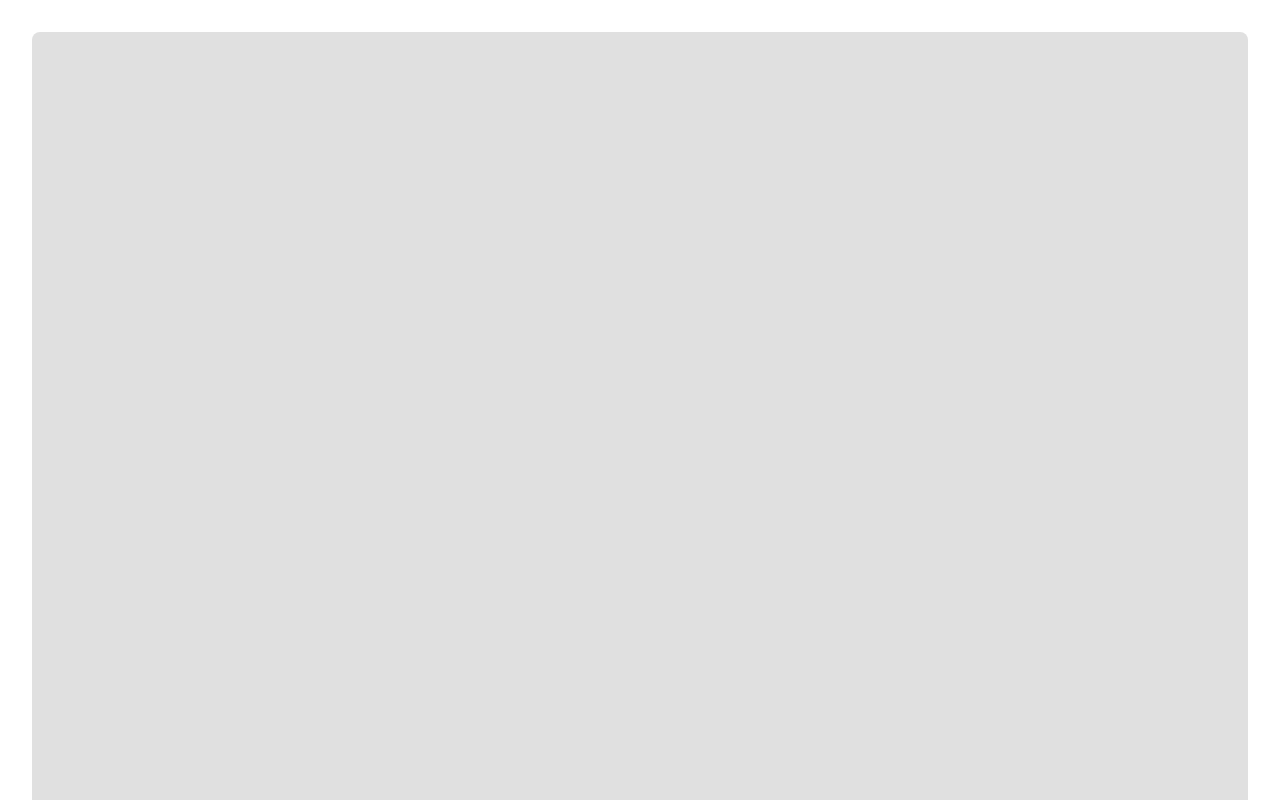
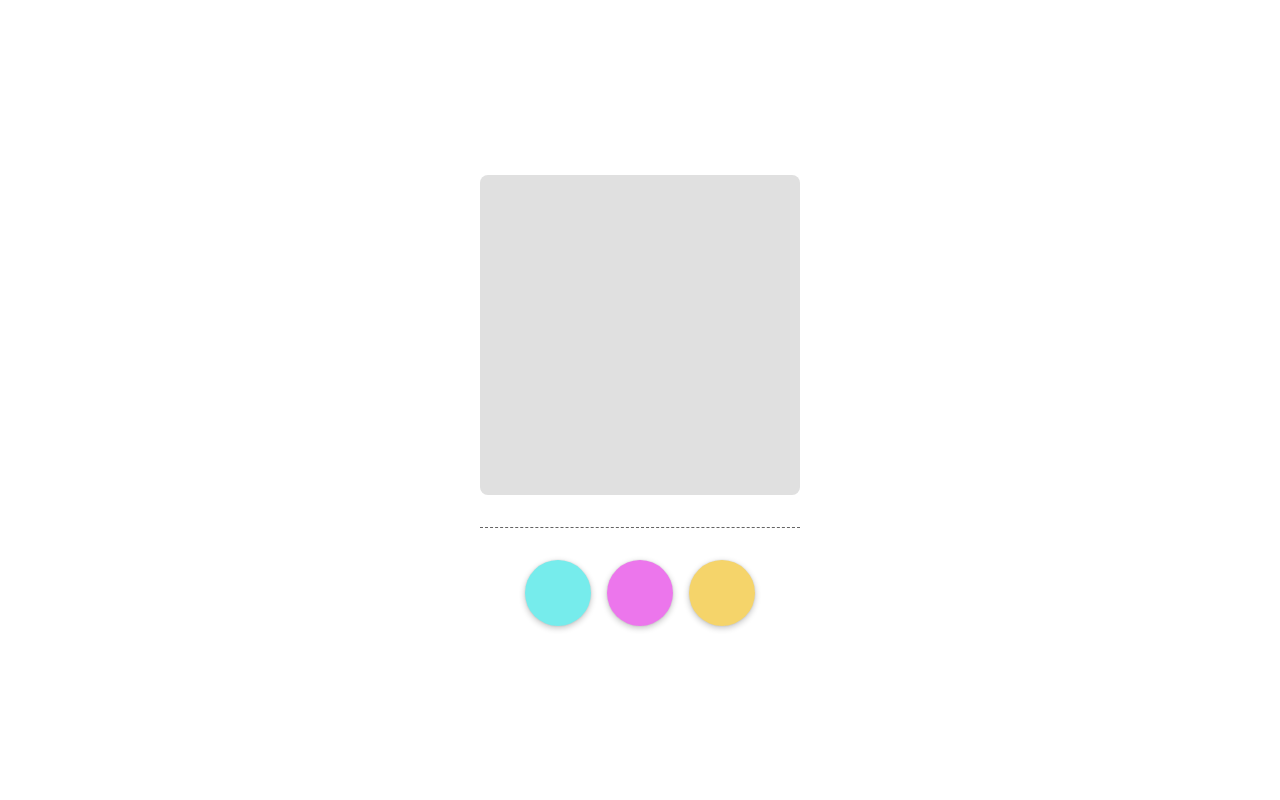
Before and after one commit to Tivo389/101_200903-drag-and-drop, a React (Create React App) app: page / in a window 1280 px wide. Shown: the top 800 px of the page. Built offline with nearby package versions, Linux system fonts and the light colour scheme.

Commit message:
200906 / 200906_reviewBodyScrollLock - .mainContainer inline-max-height approach confirmed valid in Chrome, Firefox, and Safari. - Proceed to test drag drop on Desktop.

```diff
--- a/src/App.js
+++ b/src/App.js
@@ -5,7 +5,7 @@ import DragDropBasic from './components/DragDropBasic';
 
 function App() {
   return (
-    <main className="mainContainer" style={{height: window.innerHeight}}>
+    <main className="mainContainer">
       {/* <DebugGrid></DebugGrid> */}
       <DragDropBasic></DragDropBasic>
     </main>
--- a/src/components/DragDropBasic.js
+++ b/src/components/DragDropBasic.js
@@ -12,6 +12,8 @@ class DragDropBasic extends Component {
   // LIFECYCLE METHODS
   componentDidMount() {
     this.getLandingZoneArea();
+    this.handleWindowHeight();
+    window.addEventListener('resize', this.handleWindowHeight);
   }
   componentDidUpdate() {}
   componentWillUnmount() {}
@@ -47,6 +49,9 @@ class DragDropBasic extends Component {
       landingZoneArea: landingZoneArea
     });
   };
+  handleWindowHeight = () => {
+    document.querySelector('.mainContainer').style = `height: ${window.innerHeight}px`;
+  };
 }
 
 export default DragDropBasic;
--- a/src/components/DropItem.js
+++ b/src/components/DropItem.js
@@ -39,12 +39,12 @@ class DropItem extends Component {
   // HANDLER FUNCTION
   handleStart = (e) => {
     e.currentTarget.classList.add('pseudoHover');
+    document.body.classList.add('bodyScrollLock');
+    e.currentTarget.classList.add('noTransition');
     this.updateOtherDropItems(e, 'Start');
     this.getAxis(e,'Start');
   };
   handleMove = (e) => {
-    document.body.classList.add('bodyScrollLock');
-    e.currentTarget.classList.add('noTransition');
     this.getAxis(e, 'Move');
     this.checkLandingZone(e);
     this.updateOtherDropItems(e, 'Move');
@@ -110,8 +110,8 @@ class DropItem extends Component {
   checkLandingZone = (e) => {
     const lz = this.props.landingZoneArea;
     const dropItemBoundary = e.currentTarget.getBoundingClientRect();
-    const dropItemCenterX = dropItemBoundary.x + (dropItemBoundary.width / 2);
-    const dropItemCenterY = dropItemBoundary.y + (dropItemBoundary.height / 2);
+    const dropItemCenterX = dropItemBoundary.x + dropItemBoundary.width / 2;
+    const dropItemCenterY = dropItemBoundary.y + dropItemBoundary.height / 2;
     const withinLandingZoneX = dropItemCenterX >= lz.xOrigin && dropItemCenterX <= lz.xEnd;
     const withinLandingZoneY = dropItemCenterY >= lz.yOrigin && dropItemCenterY <= lz.yEnd;
     const withinLandingZone = withinLandingZoneX && withinLandingZoneY;
--- a/src/css/_componentDragDropBasic.scss
+++ b/src/css/_componentDragDropBasic.scss
@@ -1,7 +1,8 @@
 .dragDropContainer {
+  flex: 0;
+  height: calc(100% - 64px);
+  max-width: 320px;
   width: calc(100% - 64px);
-  height: calc(100% - 64px);
-  flex: 0;
 }
 .dragDropContainer .landingZone {
   width: 100%;
--- a/src/css/index.css
+++ b/src/css/index.css
@@ -420,9 +420,10 @@ h6 {
     line-height: 135%; } }
 
 .dragDropContainer {
-  width: calc(100% - 64px);
+  flex: 0;
   height: calc(100% - 64px);
-  flex: 0; }
+  max-width: 320px;
+  width: calc(100% - 64px); }
 
 .dragDropContainer .landingZone {
   width: 100%;
```
